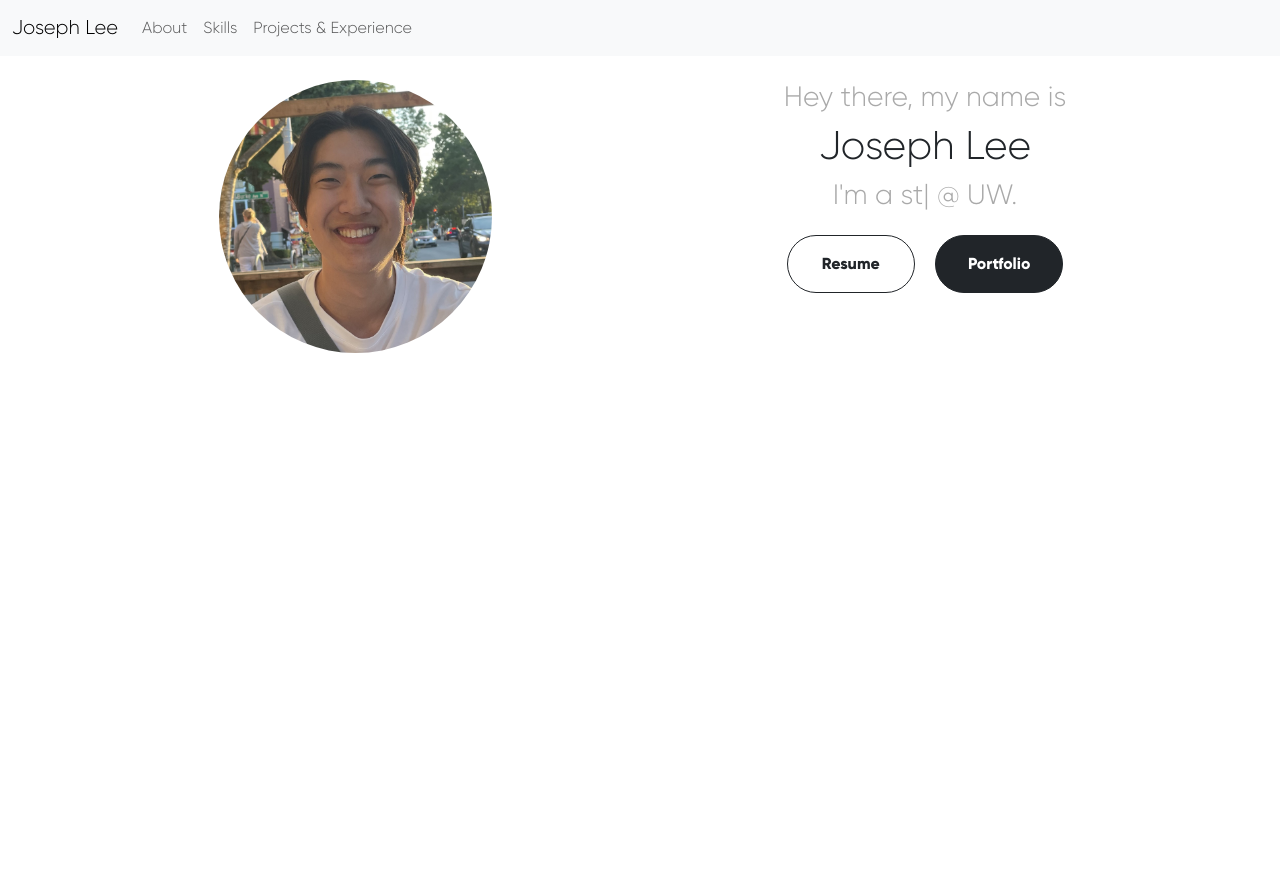
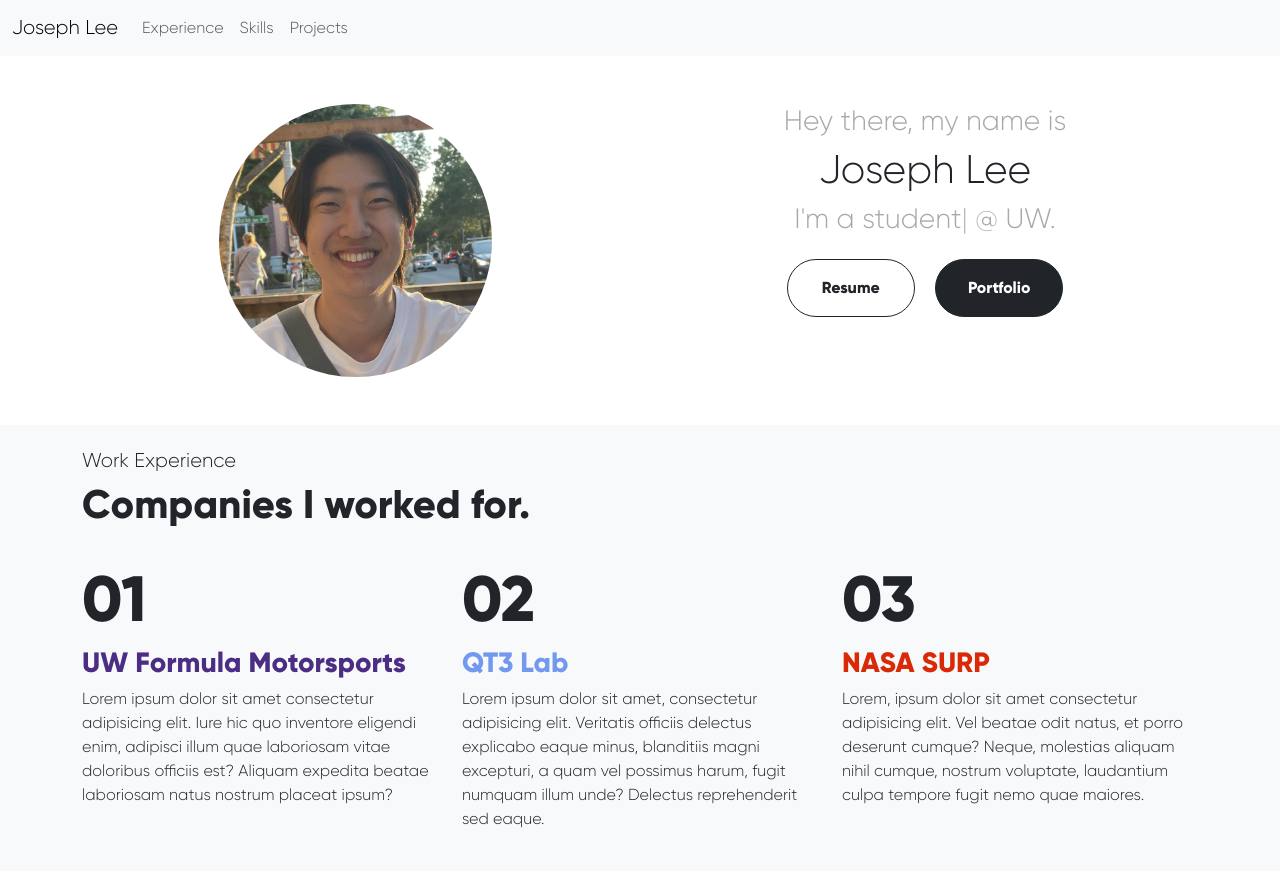
Before and after one commit to homewrk/homewrk.github.io, a plain HTML site: page index.html in a window 1280 px wide. Before the commit the page ends 800 px from the top, so only its background shows below. Drawn offline with nearby package versions, Linux system fonts and the light colour scheme.

Commit message:
added work experience section

```diff
--- /dev/null
+++ b/app.js
@@ -0,0 +1,9 @@
+const observer = new IntersectionObserver((entries) => {
+    entries.forEach((entry) => {
+        if (entry.isIntersecting) {
+            entry.target.classList.add('show');
+        }
+    });
+});
+const hiddenElements = document.querySelectorAll('.hidden');
+hiddenElements.forEach((el) => observer.observe(el));
--- a/index.html
+++ b/index.html
@@ -11,24 +11,23 @@
     <!-- Navbar -->
     <nav class="navbar navbar-expand-lg bg-body-tertiary">
       <div class="container-fluid">
-        <a class="navbar-brand">Joseph Lee</a>
+        <a class="navbar-brand" href="#home">Joseph Lee</a>
         <button class="navbar-toggler" type="button" data-bs-toggle="collapse" data-bs-target="#navbarNavAltMarkup" aria-controls="navbarNavAltMarkup" aria-expanded="false" aria-label="Toggle navigation">
           <span class="navbar-toggler-icon"></span>
         </button>
         <div class="collapse navbar-collapse" id="navbarNavAltMarkup">
           <div class="navbar-nav">
-            <a class="nav-link" href="#">About</a>
+            <a class="nav-link" href="#experience">Experience</a>
             <a class="nav-link" href="#">Skills</a>
-            <a class="nav-link" href="#">Projects & Experience</a>
+            <a class="nav-link" href="#">Projects</a>
           </div>
         </div>
       </div>
     </nav>
       <!-- Navbar content -->
     </nav>
-    <!-- Showcase -->
-    <div class="content">
-      <section class="about-section p-4" id="about">
+    <!-- Home -->
+    <section class="about-section p-5" id="home">
       <div class="container">
         <div class="row">
           <div class="col-md-6">
@@ -40,27 +39,59 @@
             <h3 class="section-text complimentary-text">I'm <span class="typewriter"></span> @ UW.</h3>
             <div class="p-2 parent section-text">
               <div class="p-2 child">
-                  <a href="files/resume.pdf" download="Joseph_Lee_Resume" class="btn btn-outline-dark btn-rounded">Resume</a>
+                <a href="files/resume.pdf" download="Joseph_Lee_Resume" class="btn btn-outline-dark btn-rounded bold">Resume</a>
               </div>
               <div class="p-2 child">
-                  <a href="files/portfolio.pdf" download="Joseph_Lee_Portfolio" class="btn btn-dark btn-rounded">Portfolio</a>
+                <a href="files/portfolio.pdf" download="Joseph_Lee_Portfolio" class="btn btn-dark btn-rounded bold">Portfolio</a>
               </div>
             </div>
           </div>
         </div>
       </div>
     </section>
+
+    <!-- Experience -->
+    <section class="about-section p-4 bg-light" id="experience" >
+      <div class="container">
+        <div class="row">
+          <div class="col">
+            <h5>Work Experience</h5>
+            <h1 class="bold">Companies I worked for.</h1>
           </div>
+        </div>
+        <br>
+        <div class="row">
+          <div class="col-md-4 hidden">
+            <h1 class="number-title bold" style="font-size: 48pt;">01</h1>
+            <h3 class="bold" style="color:#4b2e83;">UW Formula Motorsports</h3>
+            <p>Lorem ipsum dolor sit amet consectetur adipisicing elit. Iure hic quo inventore eligendi enim, adipisci illum quae laboriosam vitae doloribus officiis est? Aliquam expedita beatae laboriosam natus nostrum placeat ipsum?</p>
+          </div>
+          <div class="col-md-4 hidden">
+           <h1 class="number-title bold" style="font-size: 48pt;">02</h1>
+           <h3 class="bold" style="color:#7299ee">QT3 Lab</h3>
+           <p>Lorem ipsum dolor sit amet, consectetur adipisicing elit. Veritatis officiis delectus explicabo eaque minus, blanditiis magni excepturi, a quam vel possimus harum, fugit numquam illum unde? Delectus reprehenderit sed eaque.</p>
+          </div>
+          <div class="col-md-4 hidden">
+            <h1 class="number-title bold" style="font-size: 48pt;">03</h1>
+            <h3 class="bold" style="color:#D92906;">NASA SURP</h3>
+            <p>Lorem, ipsum dolor sit amet consectetur adipisicing elit. Vel beatae odit natus, et porro deserunt cumque? Neque, molestias aliquam nihil cumque, nostrum voluptate, laudantium culpa tempore fugit nemo quae maiores.</p>
+          </div>
+        </div>
+      </div>
+    </section>
+
+    <script src="https://cdn.jsdelivr.net/npm/@popperjs/core@2.11.8/dist/umd/popper.min.js" integrity="sha384-I7E8VVD/ismYTF4hNIPjVp/Zjvgyol6VFvRkX/vR+Vc4jQkC+hVqc2pM8ODewa9r" crossorigin="anonymous"></script>
+    <script src="https://cdn.jsdelivr.net/npm/bootstrap@5.3.1/dist/js/bootstrap.min.js" integrity="sha384-Rx+T1VzGupg4BHQYs2gCW9It+akI2MM/mndMCy36UVfodzcJcF0GGLxZIzObiEfa" crossorigin="anonymous"></script>
     <script src="https://unpkg.com/typed.js@2.0.16/dist/typed.umd.js"></script>
+    <script defer src="app.js"></script>
     <script>
       var typed = new Typed('.typewriter', {
         strings: ['a student', 'a researcher', 'an engineer'],
         typeSpeed: 250,
-        backSpeed: 150,
+        backDelay: 3000,
+        backSpeed: 100,
         loop: true
       });
     </script>
-    <script src="https://cdn.jsdelivr.net/npm/@popperjs/core@2.11.8/dist/umd/popper.min.js" integrity="sha384-I7E8VVD/ismYTF4hNIPjVp/Zjvgyol6VFvRkX/vR+Vc4jQkC+hVqc2pM8ODewa9r" crossorigin="anonymous"></script>
-    <script src="https://cdn.jsdelivr.net/npm/bootstrap@5.3.1/dist/js/bootstrap.min.js" integrity="sha384-Rx+T1VzGupg4BHQYs2gCW9It+akI2MM/mndMCy36UVfodzcJcF0GGLxZIzObiEfa" crossorigin="anonymous"></script>
     </body>
 </html>
--- a/styles.css
+++ b/styles.css
@@ -1,5 +1,9 @@
 @font-face { font-family: GilroyBold; src: url('fonts/Gilroy-ExtraBold.otf'); }
 @font-face { font-family: GilroyLight; src: url('fonts/Gilroy-Light.otf'); }
+
+* {
+  font-family: 'GilroyLight';
+}
 
 body {
   background-color:white;
@@ -18,7 +22,6 @@ body {
 .section-text {
   align-self: center;
   text-align: center;
-  font-family: 'GilroyLight';
 }
 
 .icons {
@@ -35,22 +38,35 @@ body {
   border-radius: 50%;
 }
 
+.bold {
+  font-family: 'GilroyBold';
+}
+
 .btn-rounded {
   border-radius: 40px;
   padding: 1rem;
   width: 8rem;
-  font-family: 'GilroyBold';
 }
 
-.navbar-brand {
-  font-family: "GilroyLight";
+#experience {
+  background-color: #4f5053;
 }
 
-.nav-link {
-  font-family: "GilroyLight";
+.hidden {
+  opacity: 0;
+  filter: blur(5px);
+  transform: translateX(-100%);
+  transition: all 1s;
 }
 
-.container {
-  display: flex;
-  align-items: center;
+@media(prefers-reduced-motion) {
+  .hidden {
+    transition: none;
+  }
 }
+
+.show {
+  opacity: 1;
+  filter: blur(0);
+  transform: translateX(0);
+}
```
Lines whose indentation alone changed are shown as unchanged.
